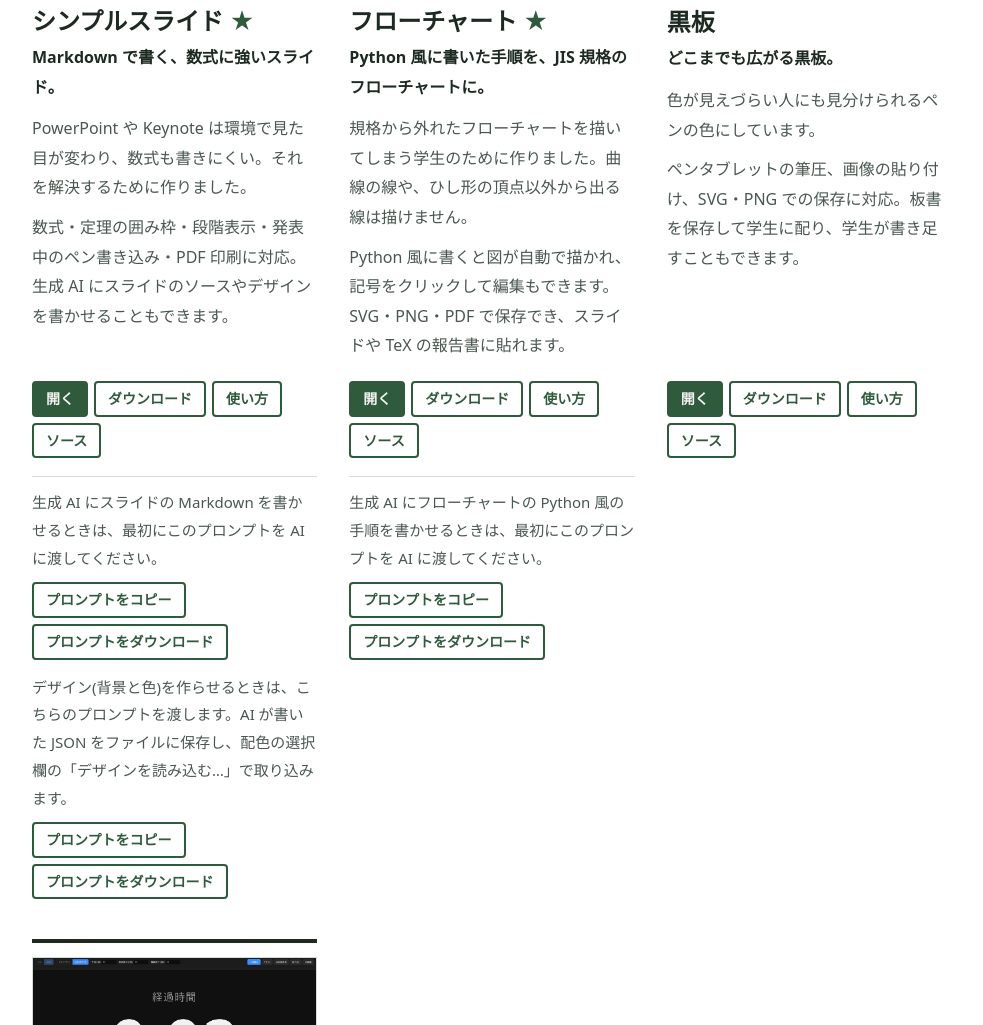
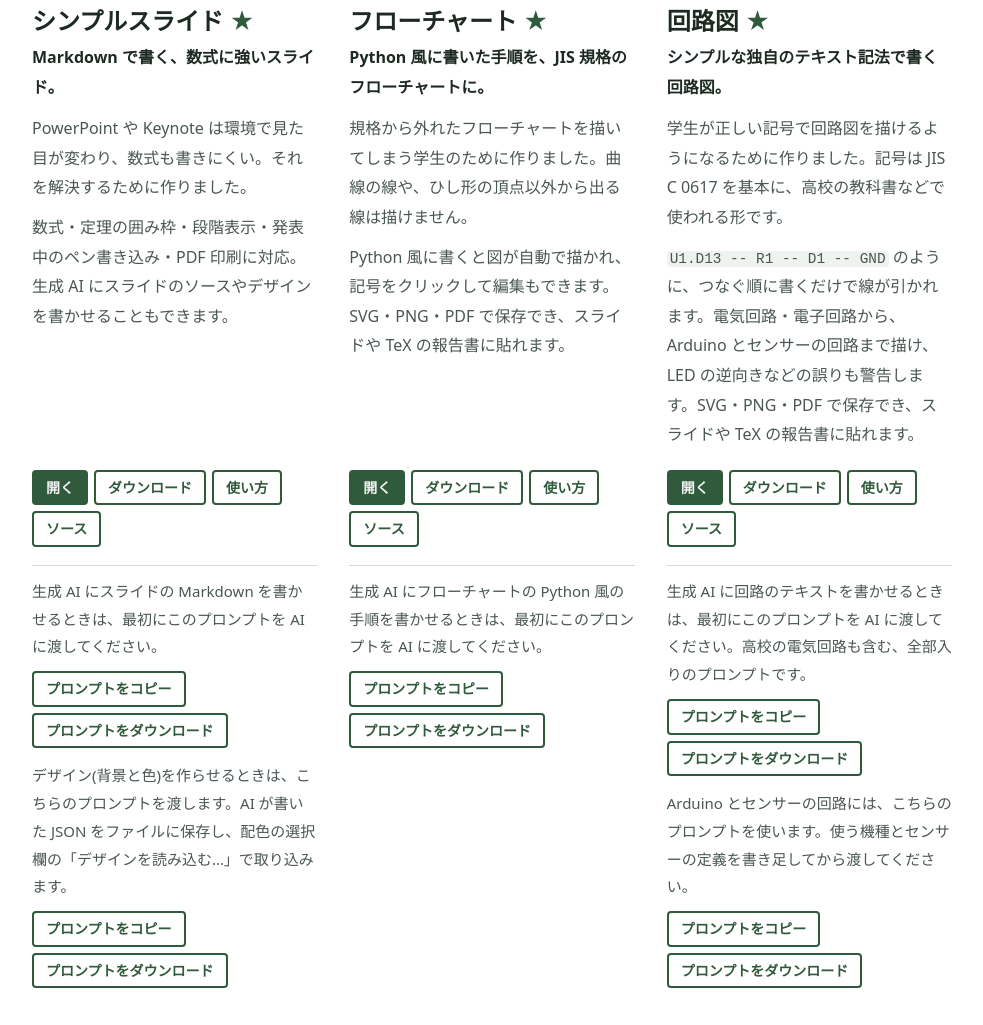
Before and after one commit to koutasekine/sapps, a plain HTML site: page index.html in a window 1280 px wide. Shown: the part 1721-2746 px from the top of the page, without its empty margins (148-1131 px from the left). Drawn offline with Linux system fonts and the light colour scheme.

Commit message:
Add Circuit Application

```diff
--- a/index.html
+++ b/index.html
@@ -134,6 +134,7 @@
     font-weight: 400;
   }
   .app .what { font-weight: 700; margin-bottom: 12px; }
+  .app code { font-size: 0.9em; padding: 0 3px; background: #eef3ef; border-radius: 3px; white-space: nowrap; }
   .app p { color: var(--ink-soft); }
   .app .what { color: var(--ink); }
   .actions {
@@ -286,6 +287,36 @@
 
     <article class="app">
       <div class="body">
+      <img class="shot" src="images/circuit.webp" width="960" height="513" alt="回路図の画面。左に回路のテキスト記法、右に Arduino Uno と抵抗・LED などの記号が線でつながった回路図が表示されている" loading="lazy">
+      <h2>回路図 <span class="star" role="img" aria-label="テキスト記法対応" title="テキスト記法対応">★</span></h2>
+      <p class="what">シンプルな独自のテキスト記法で書く回路図。</p>
+      <p>学生が正しい記号で回路図を描けるようになるために作りました。記号は JIS C 0617 を基本に、高校の教科書などで使われる形です。</p>
+      <p><code>U1.D13 -- R1 -- D1 -- GND</code> のように、つなぐ順に書くだけで線が引かれます。電気回路・電子回路から、Arduino とセンサーの回路まで描け、LED の逆向きなどの誤りも警告します。SVG・PNG・PDF で保存でき、スライドや TeX の報告書に貼れます。</p>
+      </div>
+      <div class="foot">
+      <div class="actions">
+        <a class="btn open" href="https://circuit.sapp.jp/" target="_blank" rel="noopener">開く</a>
+        <a class="btn" href="https://raw.githubusercontent.com/koutasekine/circuit/main/index.html" data-save="circuit.html">ダウンロード</a>
+        <a class="btn" href="https://github.com/koutasekine/circuit#readme" target="_blank" rel="noopener">使い方</a>
+        <a class="btn" href="https://github.com/koutasekine/circuit" target="_blank" rel="noopener">ソース</a>
+      </div>
+      <div class="ai">
+        <p>生成 AI に回路のテキストを書かせるときは、最初にこのプロンプトを AI に渡してください。高校の電気回路も含む、全部入りのプロンプトです。</p>
+        <div class="actions">
+          <a class="btn" href="https://raw.githubusercontent.com/koutasekine/circuit/main/docs/prompt_for_ai.md" data-copy>プロンプトをコピー</a>
+          <a class="btn" href="https://raw.githubusercontent.com/koutasekine/circuit/main/docs/prompt_for_ai.md" data-save="circuit_prompt_for_ai.md">プロンプトをダウンロード</a>
+        </div>
+        <p>Arduino とセンサーの回路には、こちらのプロンプトを使います。使う機種とセンサーの定義を書き足してから渡してください。</p>
+        <div class="actions">
+          <a class="btn" href="https://raw.githubusercontent.com/koutasekine/circuit/main/docs/prompt_for_ai_hackathon.md" data-copy>プロンプトをコピー</a>
+          <a class="btn" href="https://raw.githubusercontent.com/koutasekine/circuit/main/docs/prompt_for_ai_hackathon.md" data-save="circuit_hackathon_prompt_for_ai.md">プロンプトをダウンロード</a>
+        </div>
+      </div>
+      </div>
+    </article>
+
+    <article class="app">
+      <div class="body">
       <img class="shot" src="images/board.webp" width="960" height="518" alt="黒板の画面。深緑の黒板に、白・朱赤・黄・青の 4 色のペンで線が引かれている" loading="lazy">
       <h2>黒板</h2>
       <p class="what">どこまでも広がる黒板。</p>
```
Also changed, not shown: images/circuit.webp (added).
